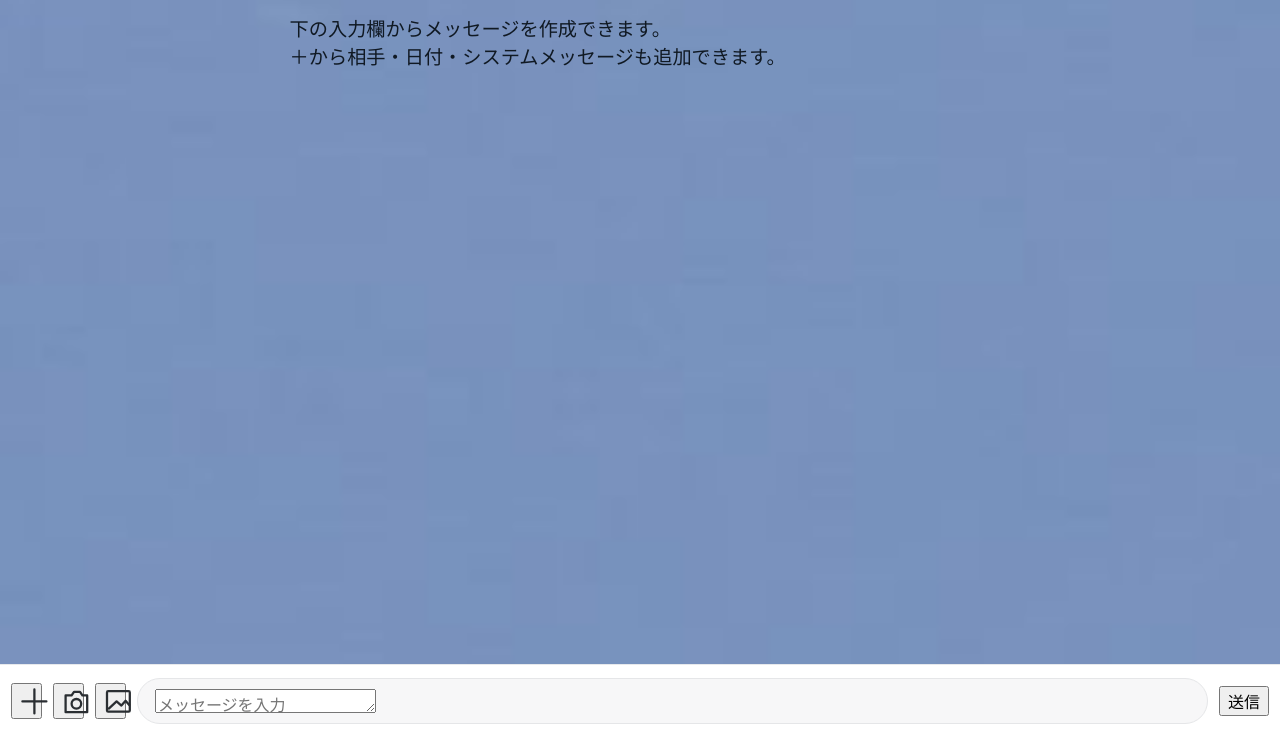
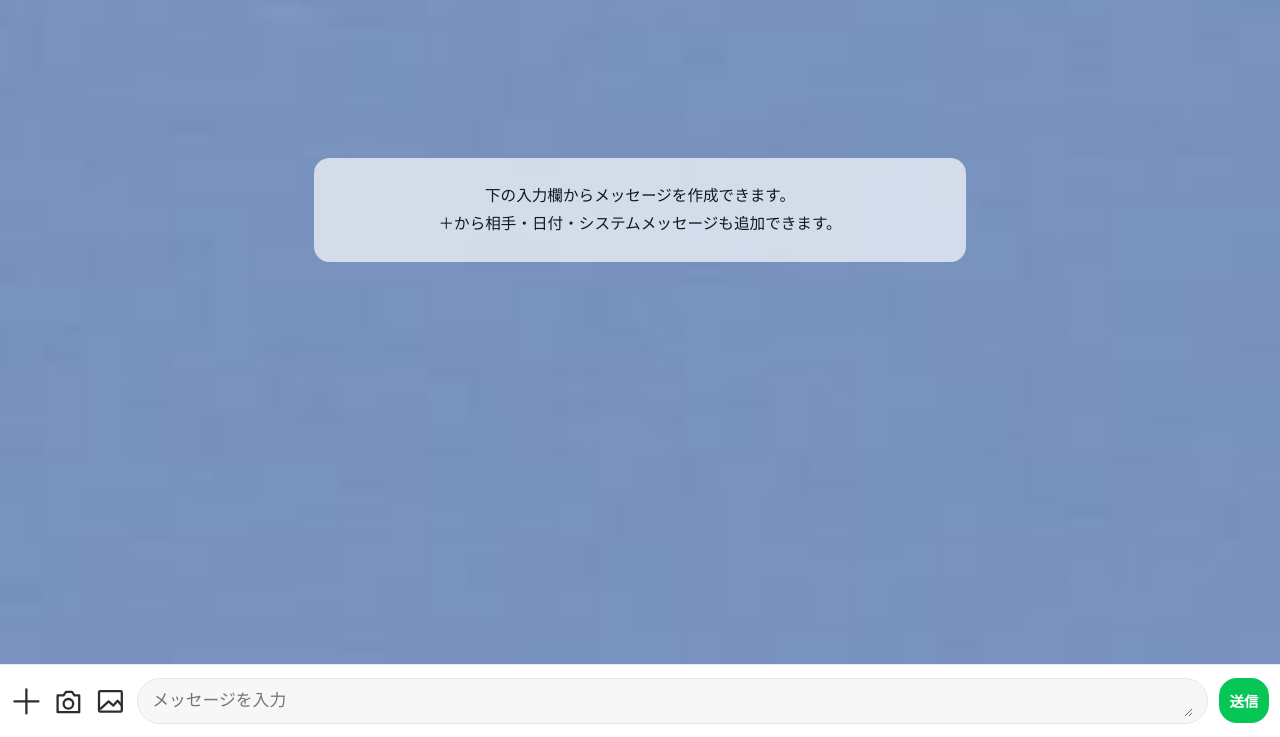
Before and after one commit to kinoko34077/line-style-viewer, a plain HTML site: page index.html in a window 1280 px wide. Shown: the part 63-800 px from the top of the page. Drawn offline with Linux system fonts and the light colour scheme; a web font is replaced by a local one.

Commit message:
feat(editor): load style for interactive timeline and native-like menu (#39)

```diff
--- a/index.html
+++ b/index.html
@@ -5,6 +5,7 @@
   <meta name="viewport" content="width=device-width, initial-scale=1.0, viewport-fit=cover">
   <title>LINE風トーク作成</title>
   <link rel="stylesheet" href="style.css">
+  <link rel="stylesheet" href="editor.css">
 </head>
 <body>
   <!-- Native-looking conversation shell. Only settings/import actually work:
```
